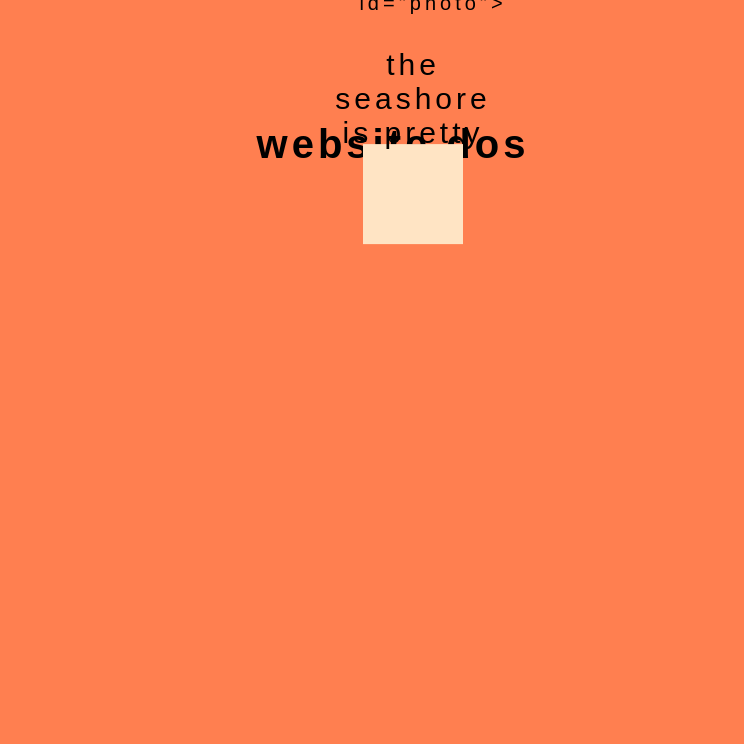
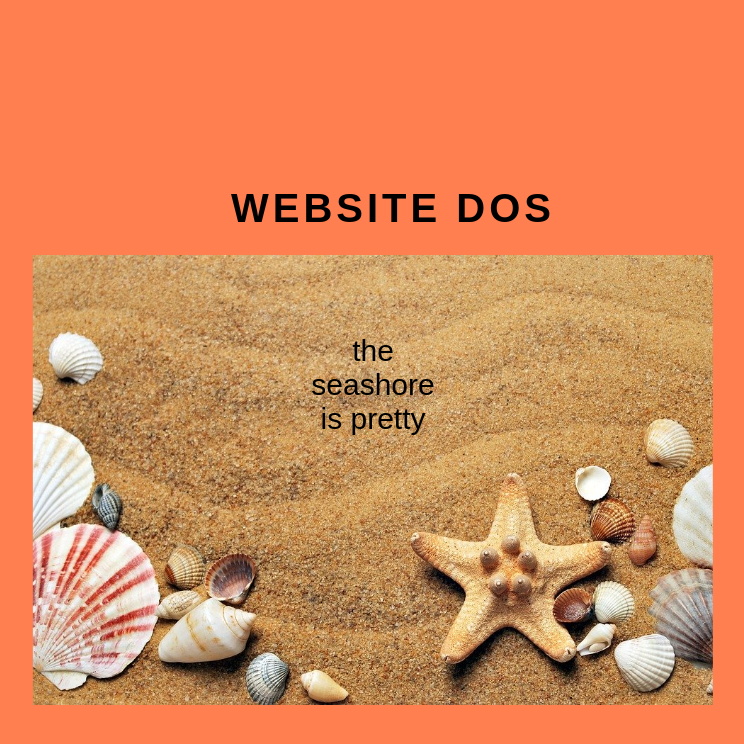
Before and after one commit to staten-island-tech/box-model-giorgiamusselwhite, a plain HTML site: page box model/index.html in a window 1280 px wide. Shown: the whole page, without its empty margins (267-1011 px from the left). Drawn offline with Linux system fonts and the light colour scheme; a web font is replaced by a local one.

Commit message:
please god

```diff
--- a/box model/index.html
+++ b/box model/index.html
@@ -14,12 +14,13 @@
 <h1>
     website dos
 </h1>
-<ul>
+</ul>
 
 <div class="imagebox">
     <p class="position" id="phototext"> the seashore is pretty</p>
-   <ul class="position" id="photo">  src= alt="" id="photo">
+   <img class="position" src="media/starfish background.jpg" alt="" id="photo">
 </div>
+
 
 </body>
 </html>
--- a/box model/style.css
+++ b/box model/style.css
@@ -1,4 +1,3 @@
-
 html {
   font-size: 62.5%;
   padding: 0;
@@ -7,10 +6,10 @@ html {
 }
 
 .position {
-position: absolute;
-top: 50%;
-left: 50%;
-transform: translate(-50%, -50%);
+  position: absolute;
+  top: 50%;
+  left: 50%;
+  transform: translate(-50%, -50%);
 
 }
 
@@ -18,6 +17,7 @@ transform: translate(-50%, -50%);
 height: 100rem;
 font-family: 'Allerta', sans-serif;
 font-size: 2rem;
+
 background-color: rgba(255, 127, 80, 1);
 text-align: center;
 position: relative;
@@ -29,6 +29,11 @@ top: 20%;
 left: 50%;
 transform: translate(-50%, -50%);
 letter-spacing: .4rem;
+
+}
+
+h1 {
+text-transform: uppercase;
 }
 
 .imagebox {
```
